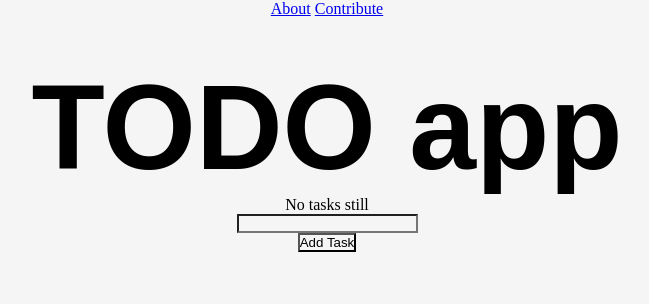
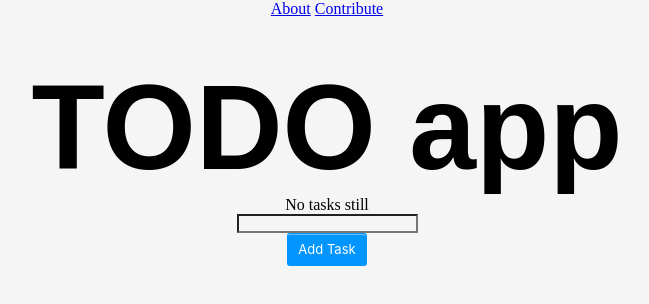
Before and after one commit to SenhasD/tasks, a plain HTML site: page source/index.html in a window 1280 px wide. Shown: the whole page, without its empty margins (313-962 px from the left). Drawn offline with Linux system fonts and the light colour scheme.

Commit message:
Some button styling

```diff
--- a/source/app.js
+++ b/source/app.js
@@ -1,3 +1,5 @@
+let NoteID = 1;
+
 function fetch() {
     let newTask = document.getElementById("data").value;
     localStorage.setItem("Tasks", newTask);
@@ -6,6 +8,6 @@ function fetch() {
     document.getElementById('default').textContent = "";
     let container = document.querySelector(".update");
     let AppendNote = document.createElement('p');
-    AppendNote.textContent = data;
+    AppendNote.textContent = data + "| Note ID: " + NoteID;
     container.appendChild(AppendNote);
 };
--- a/source/index.html
+++ b/source/index.html
@@ -13,7 +13,7 @@
     <div class="container"><h1>TODO app</h1></div>
     <div class="update"><p id="default">No tasks still</p></div>
     <input type="text" id="data"><br>
-    <button onclick="fetch()">Add Task</button>
+    <button role="button" class="button" onclick="fetch()">Add Task</button>
     </body>
 
 </html>
--- a/source/style.css
+++ b/source/style.css
@@ -21,3 +21,43 @@ h1:hover {
     transition: 0.5s;
     background-color: darkkhaki;
 }
+
+.button {
+    background-color: #0095ff;
+    border: 1px solid transparent;
+    border-radius: 3px;
+    box-shadow: rgba(255, 255, 255, .4) 0 1px 0 0 inset;
+    box-sizing: border-box;
+    color: #fff;
+    cursor: pointer;
+    display: inline-block;
+    font-family: -apple-system,system-ui,"Segoe UI","Liberation Sans",sans-serif;
+    font-size: 13px;
+    font-weight: 400;
+    line-height: 1.15385;
+    margin: 0;
+    outline: none;
+    padding: 8px .8em;
+    position: relative;
+    text-align: center;
+    text-decoration: none;
+    user-select: none;
+    -webkit-user-select: none;
+    touch-action: manipulation;
+    vertical-align: baseline;
+    white-space: nowrap;
+}
+
+.button-7:hover,
+.button-7:focus {
+    background-color: #07c;
+}
+
+.button-7:focus {
+    box-shadow: 0 0 0 4px rgba(0, 149, 255, .15);
+}
+
+.button-7:active {
+    background-color: #0064bd;
+    box-shadow: none;
+}
```
